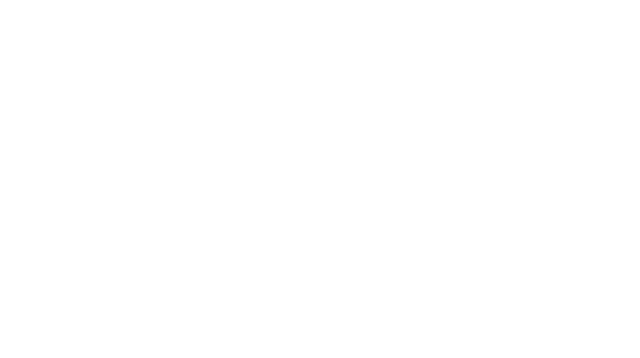
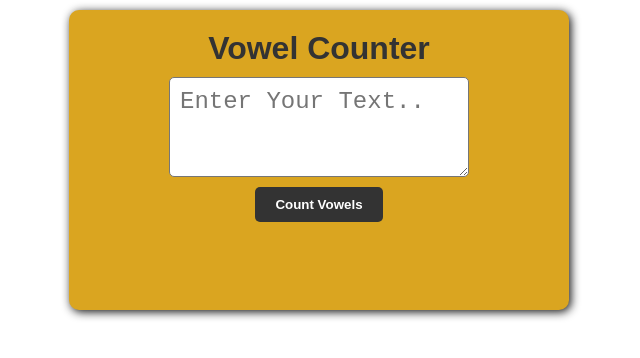
Before and after one commit to akashasahu07/Vowel-Counter, a plain HTML site: page index.html in a window 1280 px wide. Shown: the whole page, without its empty margins (321-961 px from the left). Drawn offline with Linux system fonts and the light colour scheme.

Commit message:
file update

```diff
--- a/index.html
+++ b/index.html
@@ -9,7 +9,12 @@
 </head>
 
 <body>
-
+    <div>
+        <h1>Vowel Counter</h1>
+        <textarea id="inputText" placeholder="Enter Your Text.." autofocus></textarea>
+        <button onclick="countVowels()">Count Vowels</button>
+        <p id="result"></p>
+    </div>
 
     <script src="script.js"></script>
 </body>
--- a/script.js
+++ b/script.js
@@ -0,0 +1,22 @@
+function countVowels() {
+    let text = document.getElementById('inputText').value;
+    let vowelCount = 0;
+
+    text = text.toLowerCase();
+
+    for (let i = 0; i < text.length; i++) {
+        let char = text.charAt(i);
+        if (isVowel(char)) {
+            vowelCount++;
+        }
+    }
+
+    let result = document.getElementById('result');
+    result.textContent = "Total Vowels: " + vowelCount;
+}
+
+function isVowel(char) {
+    let vowels = ['a', 'e', 'i', 'o', 'u'];
+
+    return vowels.includes(char);
+}
--- a/style.css
+++ b/style.css
@@ -0,0 +1,57 @@
+* {
+    margin: 0;
+    padding: 0;
+    box-sizing: border-box;
+}
+
+body {
+    text-align: center;
+}
+
+div {
+    background-color: goldenrod;
+    font-family: Arial, Helvetica, sans-serif;
+    max-width: 500px;
+    box-shadow: 2px 2px 10px #131313;
+    border-radius: 10px;
+    margin: 10px auto;
+    height: 300px;
+    padding: 20px;
+}
+
+h1 {
+    color: #333;
+    font-size: 32px;
+}
+
+textarea {
+    width: 300px;
+    height: 100px;
+    margin: 10px auto;
+    display: block;
+    border-radius: 5px;
+    font-size: 24px;
+    padding: 10px;
+    outline: none;
+}
+
+button {
+    padding: 10px 20px;
+    background-color: #333;
+    color: #fff;
+    border: none;
+    font-weight: 700;
+    border-radius: 5px;
+    cursor: pointer;
+    transition: background-color 0.3s ease;
+}
+
+button:hover {
+    background-color: #554de4;
+}
+
+#result {
+    font-size: 20px;
+    margin-top: 20px;
+    font-weight: 500;
+}
```
